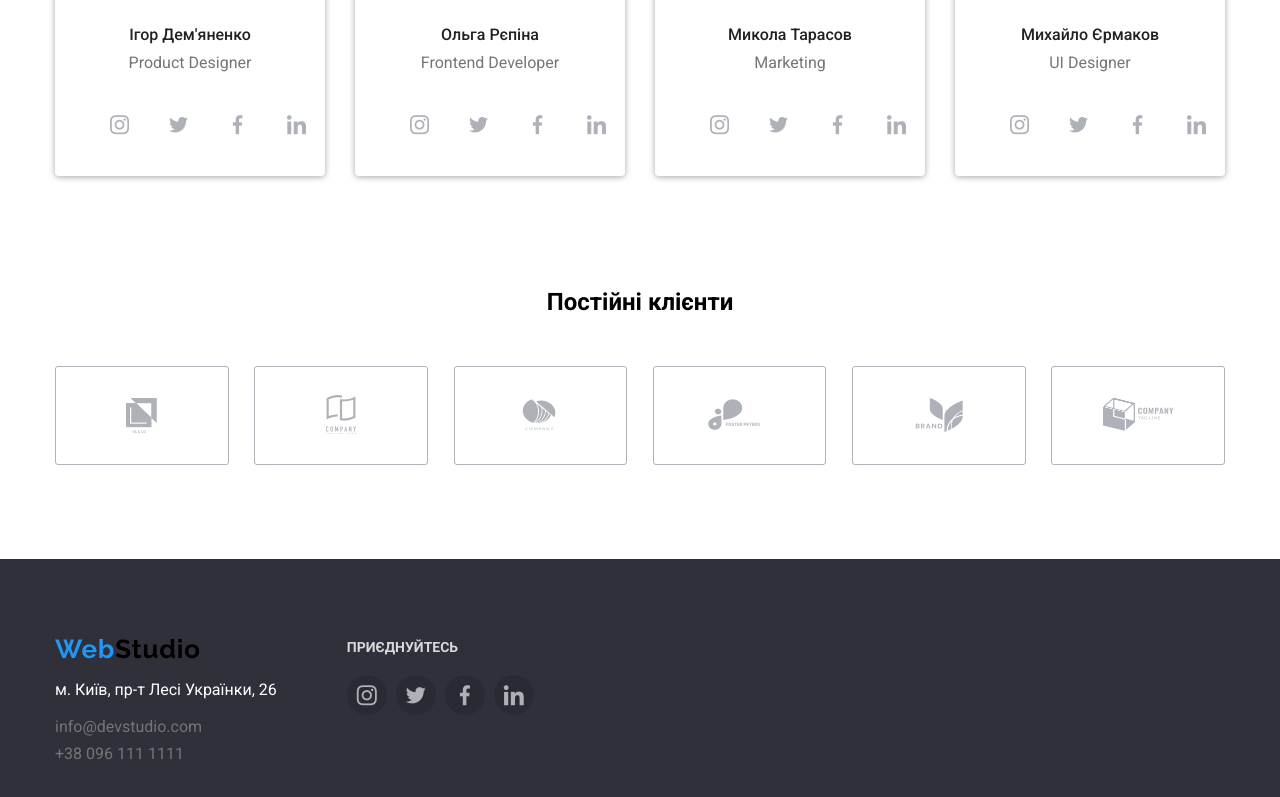
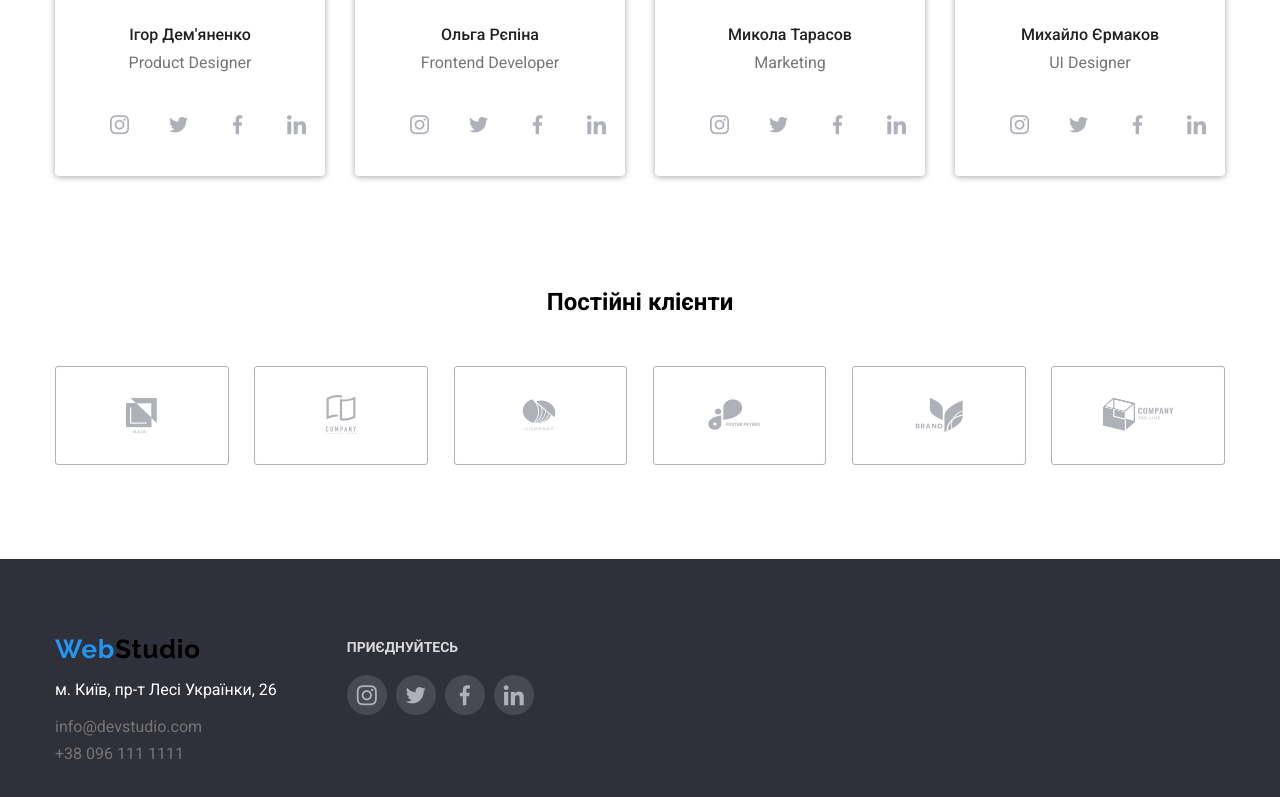
Before and after one commit to VladDraga/l18-dz, a plain HTML site: page index.html in a window 1280 px wide. Shown: the part 1964-2761 px from the top of the page. Drawn offline with nearby package versions, Linux system fonts and the light colour scheme; files whose address does not match are found by name.

Commit message:
commit102
commit102

```diff
--- a/style.css
+++ b/style.css
@@ -444,7 +444,7 @@ body {
     text-decoration: none;
     padding: 10px;
     border-radius: 50%;
-    background-color: rgba(0, 0, 0, 0.13);
+    background-color: rgba(255, 255, 255, 0.123);
 }
 
 .icon-link-footer:hover {
```
